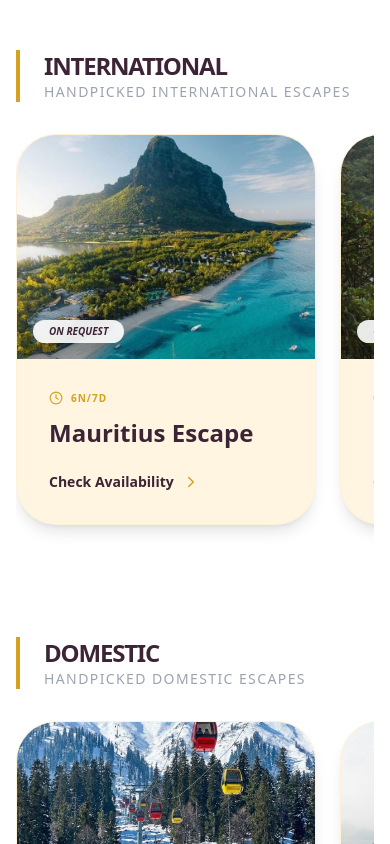
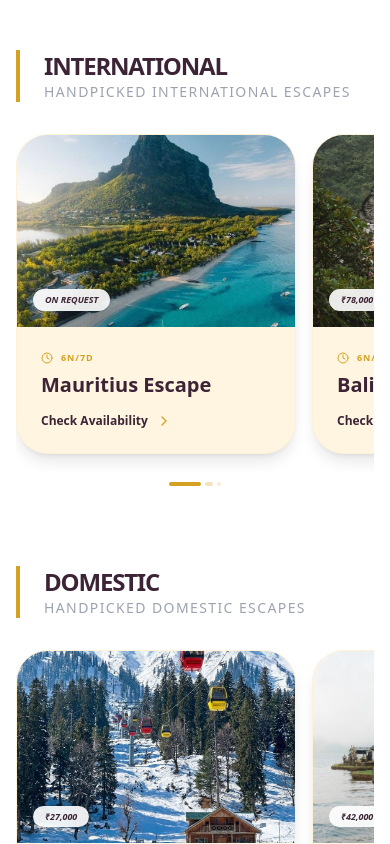
Before and after one commit to shiv00990/aaru-trips, a React (Create React App) app: page / in a window 390 px wide. Shown: the part 5840-6684 px from the top of the page. Built offline with nearby package versions, Linux system fonts and the light colour scheme.

Commit message:
mobile view

```diff
--- a/src/pages/Home.jsx
+++ b/src/pages/Home.jsx
@@ -286,48 +286,51 @@ const Home = () => {
           </div>
         </div>
 
-        {/* FIXED WRAPPER:
-            1. Added 'items-stretch' so all cards have the same height.
-            2. Added 'touch-pan-x' to disable vertical "jiggling" during swipe.
-            3. Added 'select-none' so text isn't accidentally highlighted while dragging.
-        */}
-        <div className="flex items-stretch overflow-x-auto pb-8 gap-6 no-scrollbar snap-x snap-mandatory px-2 overscroll-x-contain cursor-grab active:cursor-grabbing touch-pan-x select-none">
+        {/* --- CATEGORIZED PACKAGE SWIPER --- */}
+<div className="flex items-stretch overflow-x-auto pb-10 gap-4 no-scrollbar snap-x snap-mandatory px-4 overscroll-x-contain cursor-grab active:cursor-grabbing touch-pan-x select-none">
   {allPackages
     .filter(pkg => pkg.cat === category)
     .map((pkg, idx) => (
       <div
         key={idx}
-                /* REMOVED: all motion and y-axis transforms.
-                   FIXED: Added 'flex flex-col' with 'h-full' to ensure cards stay aligned.
+        /* FIX 1: Changed min-w to [280px] for mobile (was 300px).
+           FIX 2: Added 'last:mr-8' to ensure the last card doesn't touch the edge.
         */
-                className="min-w-[300px] md:min-w-[380px] snap-start bg-cream rounded-[2.5rem] overflow-hidden flex flex-col shadow-lg border border-gold/5 transition-all duration-300 hover:shadow-2xl"
+        className="min-w-[280px] md:min-w-[380px] snap-start bg-cream rounded-[2rem] overflow-hidden flex flex-col shadow-lg border border-gold/5 transition-all duration-300 hover:shadow-2xl mb-2"
       >
-                <div className="h-56 relative overflow-hidden shrink-0">
+        {/* Slightly reduced image height for mobile */}
+        <div className="h-48 md:h-56 relative overflow-hidden shrink-0">
           <img
             src={pkg.img}
-                    className="w-full h-full object-cover group-hover:scale-105 transition-transform duration-700 pointer-events-none"
+            className="w-full h-full object-cover pointer-events-none"
             alt={pkg.title}
           />
-                  <div className="absolute bottom-4 left-4 bg-white/90 backdrop-blur-md text-plum px-4 py-1 rounded-full text-[10px] font-black uppercase italic shadow-xl">
+          <div className="absolute bottom-4 left-4 bg-white/90 backdrop-blur-md text-plum px-3 py-1 rounded-full text-[9px] font-black uppercase italic shadow-xl">
             {pkg.price}
           </div>
         </div>
 
-                {/* flex-grow ensures the bottom area fills the card evenly */}
-                <div className="p-8 flex flex-col flex-grow">
-                  <div className="flex items-center gap-2 text-[10px] font-bold text-gold uppercase mb-3 tracking-widest">
-                    <Clock size={14}/> {pkg.dur}
+        <div className="p-6 md:p-8 flex flex-col flex-grow">
+          <div className="flex items-center gap-2 text-[9px] font-bold text-gold uppercase mb-2 tracking-widest">
+            <Clock size={12}/> {pkg.dur}
           </div>
-                  <h4 className="text-2xl font-bold text-plum mb-6 leading-tight flex-grow">{pkg.title}</h4>
+          <h4 className="text-xl md:text-2xl font-bold text-plum mb-4 leading-tight flex-grow">{pkg.title}</h4>
           <Link
             to="/contact"
-                    className="flex items-center gap-2 text-plum font-bold text-sm hover:gap-4 transition-all mt-auto"
+            className="flex items-center gap-2 text-plum font-bold text-xs hover:gap-4 transition-all mt-auto"
           >
-                    Check Availability <ChevronRight size={18} className="text-gold" />
+            Check Availability <ChevronRight size={16} className="text-gold" />
           </Link>
         </div>
       </div>
     ))}
+</div>
+
+{/* --- VISUAL CUE: Swipe Indicator (Add this right below the swiper div) --- */}
+<div className="md:hidden flex justify-center gap-1 mt-[-20px] mb-10">
+   <div className="w-8 h-1 bg-gold rounded-full"></div>
+   <div className="w-2 h-1 bg-gold/30 rounded-full"></div>
+   <div className="w-1 h-1 bg-gold/20 rounded-full"></div>
 </div>
       </div>
     ))}
```
Lines whose indentation alone changed are shown as unchanged.
